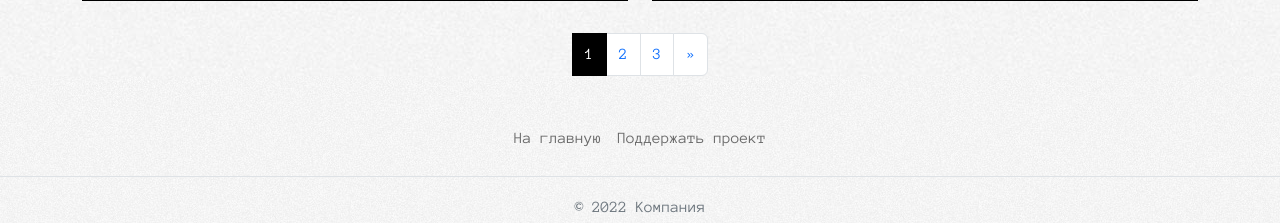
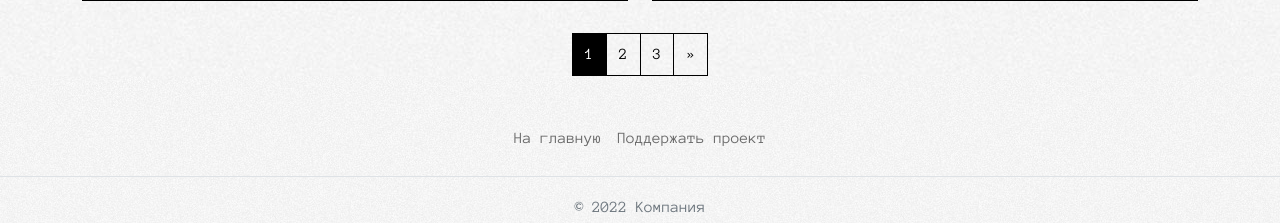
Before and after one commit to Karisana/django_site_snowtrips, a Django app: page / in a window 1280 px wide. Shown: the part 2853-3076 px from the top of the page. Run offline with Django 4.2, Linux system fonts and the light colour scheme; data comes from the database, SQL or seed files in the repository.

Commit message:
работа с пагинацией (совсем малость исправлен диайзан)

```diff
--- a/testsite/static/css/stylesheet.css
+++ b/testsite/static/css/stylesheet.css
@@ -282,19 +282,31 @@ html {
     color: red;
 }
 
+.pagination {
+  --bs-pagination-bg: none !important;
+}
+
+.page-link {
+  border: var(--bs-pagination-border-width) solid #000000 !important;
+  color: #000000 !important;
+}
 
 .base-my-nav {
   display: flex;
   flex-direction: row;
   justify-content: center;
-  /* background:#000000;
-  color: #ffffff; */
 }
 
 .base-my-nav-active {
   background:#000000 !important;
   color: #ffffff !important;
 }
+
+.page-item:last-child .page-link {
+  border-radius: 0px !important;
+}
+
+
 .page-item:first-child .page-link {
   border-radius: 0px !important;
 }
--- a/testsite/templates/base.html
+++ b/testsite/templates/base.html
@@ -60,14 +60,14 @@
 			  {%  for num_page in page_obj.paginator.page_range %}
 
 			    {% if page_obj.number == num_page %}
-			        <li class="page-item active base-my-nav-active">
+			        <li class="page-item active base-my-nav base-my-nav-active">
 					    <a class="page-link" href="?page={{num_page}}">{{ num_page }}
 					    </a>
 				    </li>
 
 			    {% elif num_page > page_obj.number|add:-3 and num_page < page_obj.number|add:3 %}
 
-			        <li class="page-item">
+			        <li class="page-item base-my-nav">
 					    <a class="page-link" href="?page={{num_page}}">{{ num_page }}</a>
 				    </li>
 
```
